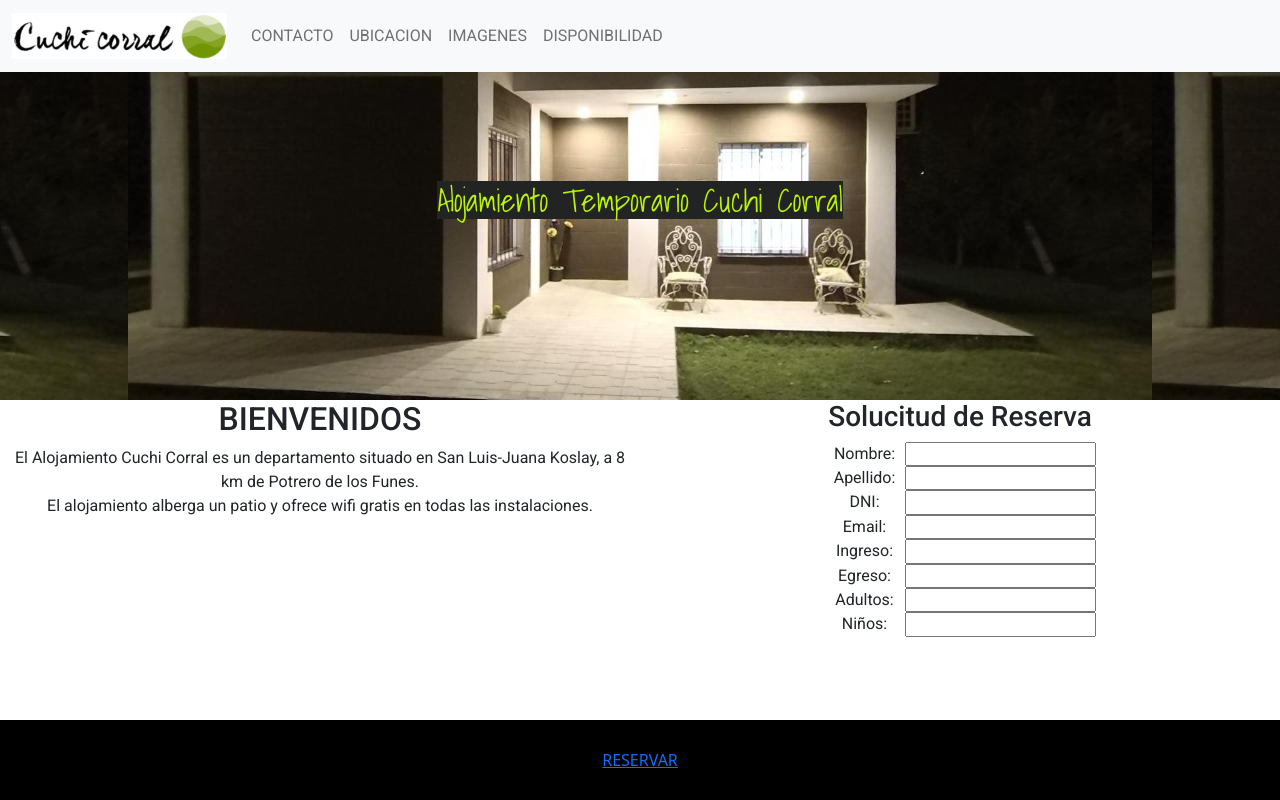
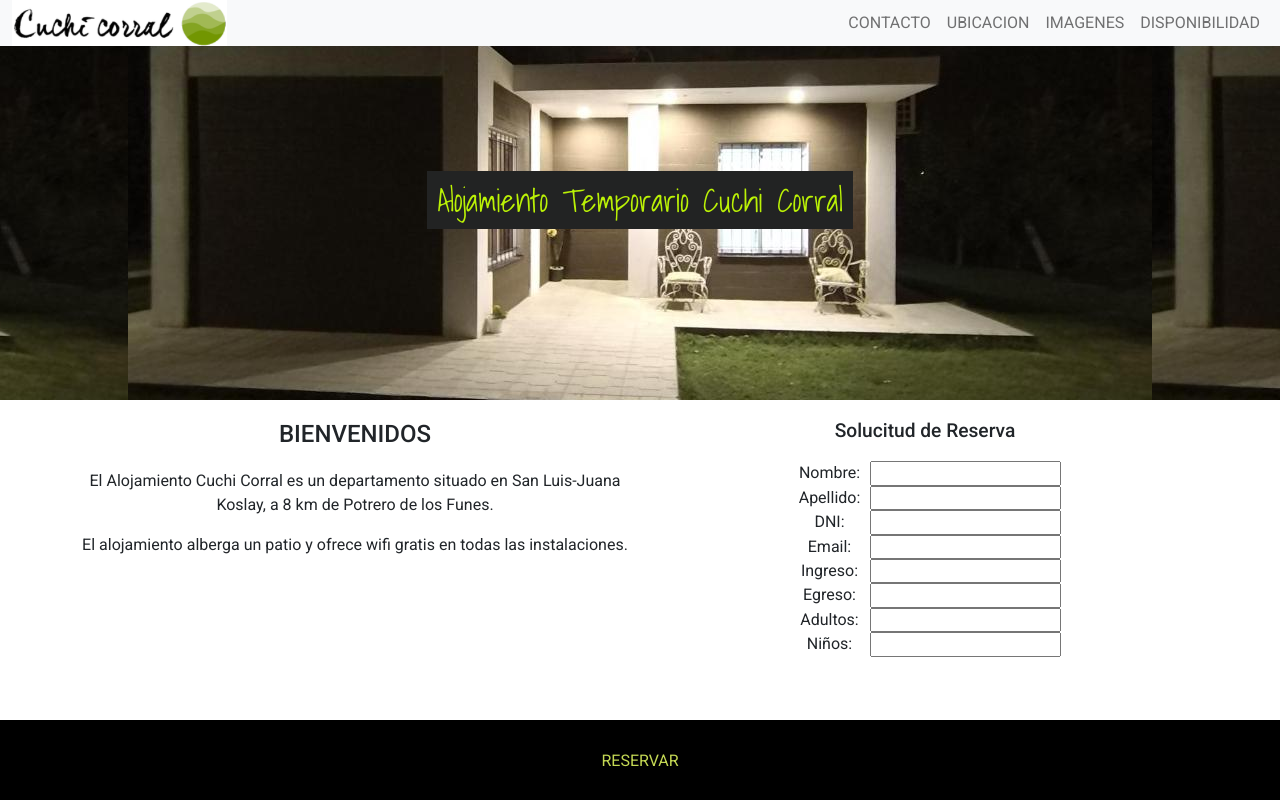
Before and after one commit to PabloSturniolo/alojamiento-cuchi-corral, a plain HTML site: page index.html in a window 1280 px wide. Drawn offline with nearby package versions, Linux system fonts and the light colour scheme; a web font is replaced by a local one.

Commit message:
correciones en bootstrap

```diff
--- a/css/main.css
+++ b/css/main.css
@@ -407,6 +407,14 @@ template {
 /* Estilos de todas las paginas */
 /* ============================================= */
 
+.navbar{
+  padding: 0px;
+}
+
+.navbar-brand{
+  padding: 0px;
+}
+
 .efecto-crecimiento {
   display: inline-block;
   transition-property: all;
@@ -422,6 +430,7 @@ template {
 
 .portada-titulo {
   animation-name: entrada-copada;
+  padding: 10px;
   animation-iteration-count: 1;
   animation-timing-function: ease;
   animation-duration: 1.5s;
@@ -494,20 +503,21 @@ main {
 .titulo-secundario {
   font-family: 'Roboto', sans-serif;
   text-align: center;
+  font-size: 1.5rem !important;
+  margin-block-start: 0.83em;
+  margin-block-end: 0.83em;
 }
 
-.contenedor {
-  display: flex;
-  flex-direction: column;
-  /* flex-wrap: wrap; */
+.titulo-terciario {
+  font-family: 'Roboto', sans-serif;
+  text-align: center;
+  font-size: 1.2rem !important;
+  margin-block-start: 1em;
+  margin-block-end: 1em;
 }
 
 .presentacion {
   text-align: center;
-}
-
-.presentacion p {
-  margin: 0px 10px;
 }
 
 #reserva {
@@ -529,24 +539,6 @@ main {
     display: flex;
     justify-content: space-between;
     align-items: center;
-  }
-
-  .nav-lista-link {
-    font-size: 1rem;
-  }
-
-  .presentacion {
-    width: 50%;
-  }
-
-  #reserva {
-    width: 50%;
-    margin-bottom: 20px;
-  }
-
-  .contenedor {
-    flex-direction: row;
-    /* margin: 80px 0px; */
   }
 
   #portada, .portada {
@@ -576,7 +568,6 @@ main {
 /* Estilos de la pagina ubicacion */
 /* ========================================== */
 .ubicacion-contenedor {
-  /* padding: 30px 0; */
   text-align: center;
   border: solid 3px #c4d854;
   width: auto;
@@ -642,3 +633,10 @@ footer {
   align-items: center;
   justify-content: center;
 }
+
+.link-mio {
+  color: #c4d854;
+  font-family: 'Roboto', sans-serif;
+  font-size: 1rem;
+  text-decoration: none;
+}
--- a/index.html
+++ b/index.html
@@ -44,7 +44,7 @@
                 <span class="navbar-toggler-icon"></span>
             </button>
 
-            <div class="collapse navbar-collapse" id="navbarNav">
+            <div class="collapse navbar-collapse justify-content-end" id="navbarNav">
                 <ul class="navbar-nav">
                     <li class="nav-item">
                         <a class="nav-link" aria-current="page" href="pages/contacto.html">CONTACTO</a>
@@ -70,21 +70,27 @@
 
     <main>
         <!-- Sección de la pagina -->
-        <section class="contenedor">
+        <!-- Sistema de grilla bootstrap -->
+        <section class="container">
+            <div class="row">
                 <!-- Presentación -->
+                <div class="col">
                     <div class="presentacion">
                         <h2 class="titulo-secundario">BIENVENIDOS</h2>
-                <p>El Alojamiento Cuchi Corral es un departamento situado en San Luis-Juana Koslay, a 8 km de Potrero de
+                        <p>El Alojamiento Cuchi Corral es un departamento situado en San Luis-Juana Koslay, a 8 km de
+                            Potrero de
                             los
                             Funes.</p>
                         <span>El alojamiento alberga un patio</span>
                         <span> y ofrece wifi gratis en todas las instalaciones.</span>
                     </div>
+                </div>
 
                 <!-- Formulario de reserva -->
+                <div class="col">
                     <div id="reserva">
-                <h3>Solucitud de Reserva</h3>
-                <form action="">
+                        <h3 class="titulo-terciario">Solucitud de Reserva</h3>
+                        <form>
                             <div class="reserva-form-campo">
                                 <label for="nombre">Nombre:</label>
                                 <input type="text" name="nombre">
@@ -119,13 +125,15 @@
                             </div>
                         </form>
                     </div>
+                </div>
+            </div>
         </section>
     </main>
 
     <!-- Aquí va el footer -->
     <footer>
         <div class="efecto-crecimiento">
-            <a class="nav-lista-link" href="#reserva">RESERVAR</a>
+            <a class="link-mio" href="#reserva">RESERVAR</a>
         </div>
     </footer>
 
```
Also changed, not shown: pages/contacto.html (+3 -3 lines), pages/disponibilidad.html (+3 -3 lines), pages/imagenes.html (+3 -3 lines), pages/ubicacion.html (+3 -3 lines). Lines whose indentation alone changed are shown as unchanged.
